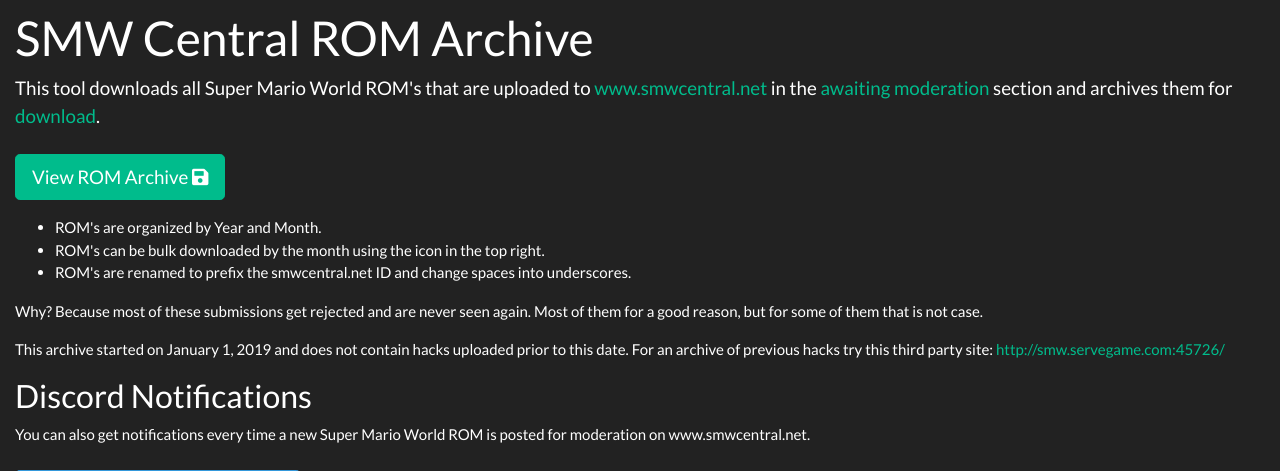
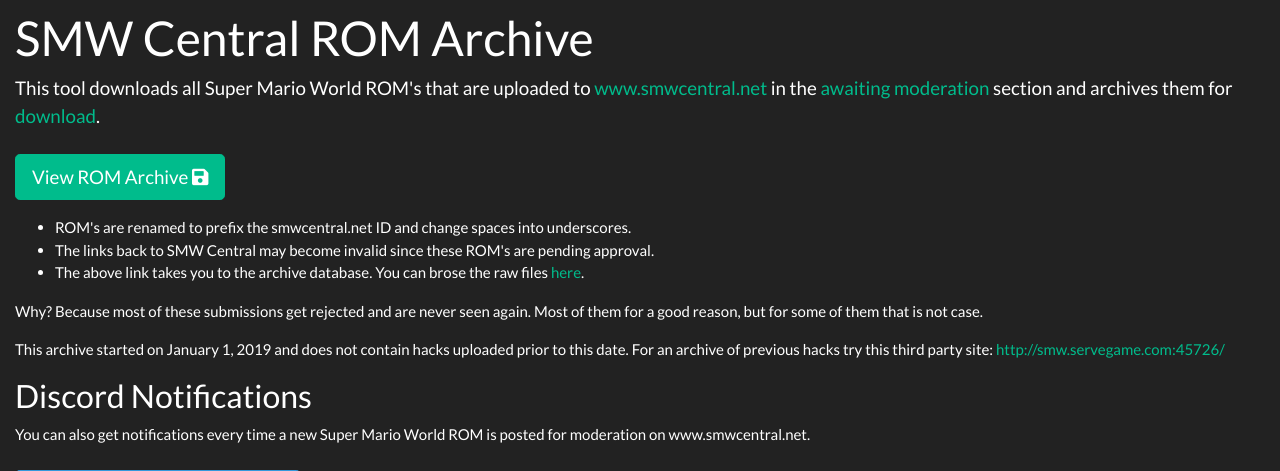
Before and after one commit to cssnr/smwc-web, a Django app: page / in a window 1280 px wide. Shown: the part 79-550 px from the top of the page. Run offline with Django 3.2, Linux system fonts and the light colour scheme; parts of the project's set-up code (start-up, migrations or seed data) failed here and were passed over; some libraries are stand-ins or nearby versions.

Commit message:
Updated some text.

```diff
--- a/oauth/views.py
+++ b/oauth/views.py
@@ -61,7 +61,7 @@
         webhook.save()
         success_message = ('Webhook successfully added. '
                            'New rom-hacks will show up here as they are posted. '
-                           'To browse the archive visit: {}').format(settings.APP_ROMS_URL)
+                           'To browse the archive visit: {}').format(settings.APP_SITE_URL)
         send_discord_message.delay(oauth_response['webhook']['url'], success_message)
         statsd.incr('oauth.callback.success.')
         message(request, 'success', 'Operation Successful!')
--- a/templates/home.html
+++ b/templates/home.html
@@ -20,9 +20,10 @@
                 <i class="fas fa-save"></i></a>
 
             <ul class="mt-2">
-                <li>ROM's are organized by Year and Month.</li>
-                <li>ROM's can be bulk downloaded by the month using the icon in the top right.</li>
                 <li>ROM's are renamed to prefix the smwcentral.net ID and change spaces into underscores.</li>
+                <li>The links back to SMW Central may become invalid since these ROM's are pending approval.</li>
+                <li>The above link takes you to the archive database. You can brose the raw files
+                    <a href="{% get_config 'app' 'roms_url' %}" target="_blank">here</a>.</li>
             </ul>
 
             <p>Why? Because most of these submissions get rejected and are never seen again.
```
